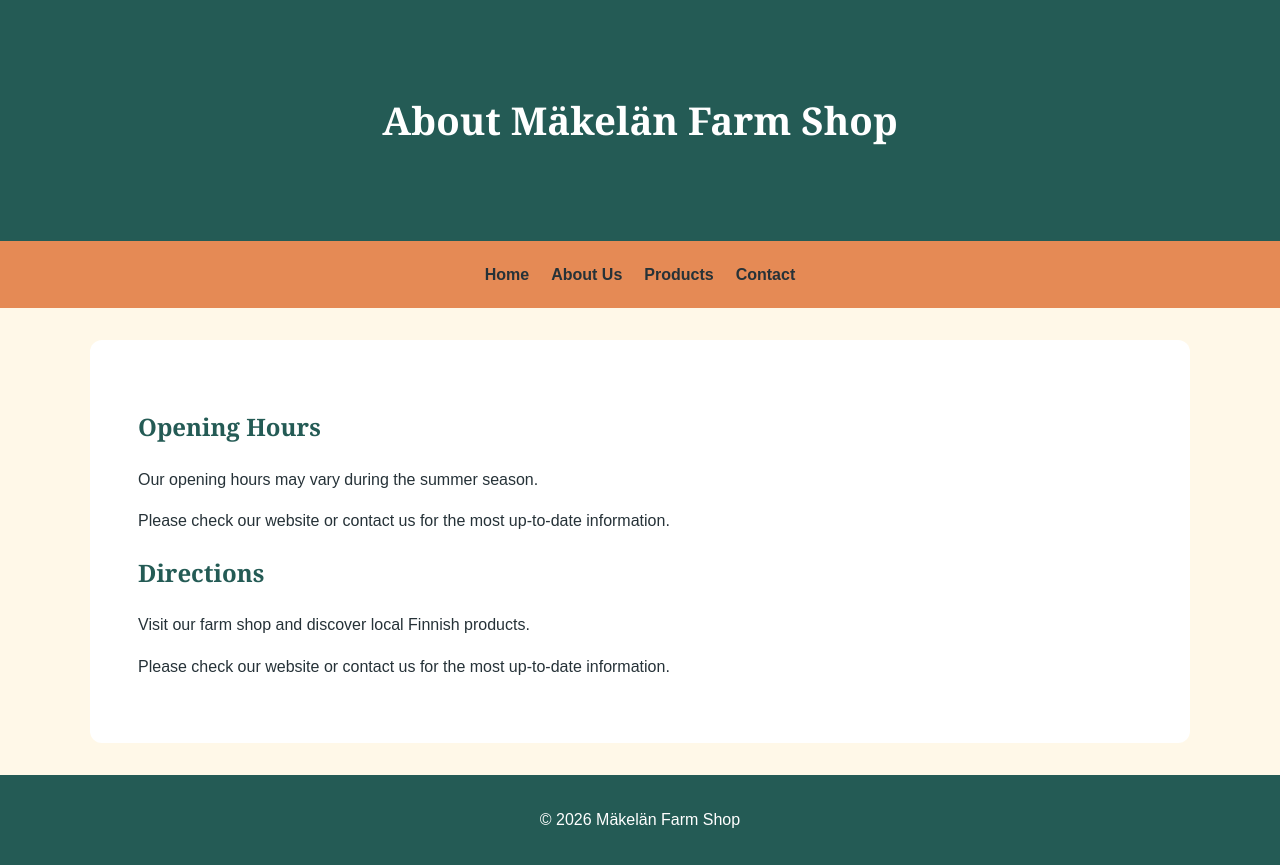
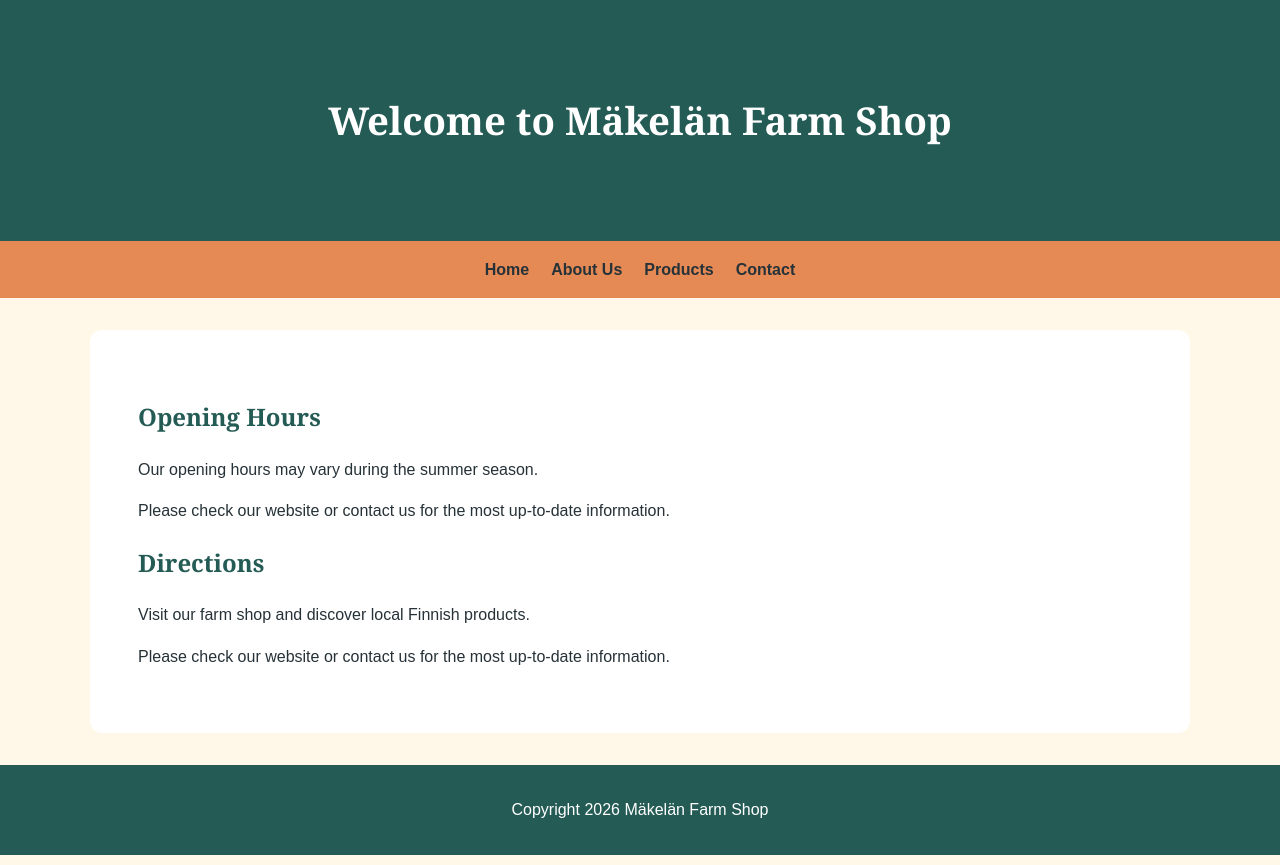
Before and after one commit to reshmahamal07/Makelan--Farm, a plain HTML site: page about.html in a window 1280 px wide. Drawn offline with Linux system fonts and the light colour scheme.

Commit message:
Standardize header, navigation, and footer across pages

```diff
--- a/about.html
+++ b/about.html
@@ -11,15 +11,17 @@
 <body>
 
     <header>
-        <h1>About Mäkelän Farm Shop</h1>
-    </header>
+    <h1>Welcome to Mäkelän Farm Shop</h1>
+</header>
 
-    <nav>
-        <a href="index.html">Home</a>
-        <a href="about.html">About Us</a>
-        <a href="listing.html">Products</a>
-        <a href="contact.html">Contact</a>
-    </nav>
+ <nav>
+    <ul>
+        <li><a href="index.html">Home</a></li>
+        <li><a href="about.html">About Us</a></li>
+        <li><a href="listing.html">Products</a></li>
+        <li><a href="contact.html">Contact</a></li>
+    </ul>
+</nav>
 
     <main>
         <h2>Opening Hours</h2>
@@ -31,9 +33,9 @@
         <p>Please check our website or contact us for the most up-to-date information.</p>
     </main>
 
-    <footer>
-        <p>&copy; 2026 Mäkelän Farm Shop</p>
-    </footer>
+<footer>
+    <p>Copyright 2026 Mäkelän Farm Shop</p>
+</footer>
 
 </body>
 </html>
```
Also changed, not shown: contact.html (+8 -7 lines), listing.html (+8 -7 lines).
